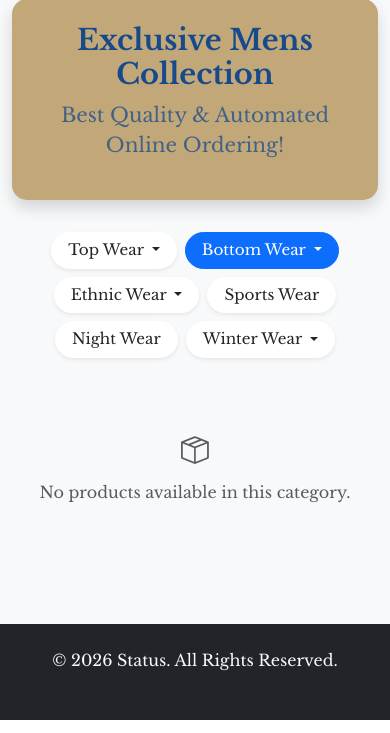
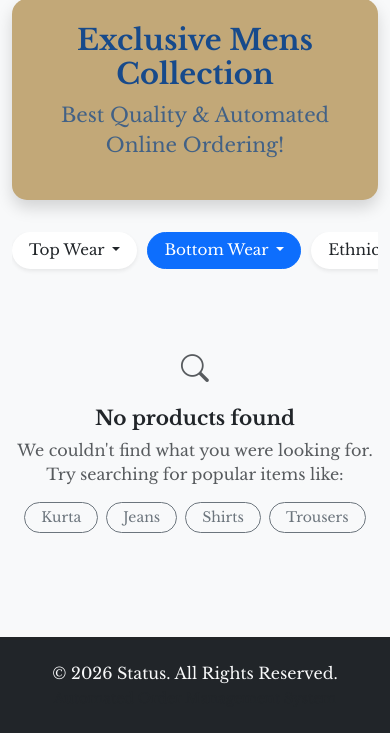
Before and after one commit to sakshinale41-creator/status, a Django app: a page that uses shop/templates/shop/product_list.html in a window 390 px wide. Shown: the part 128-861 px from the top of the page. Run offline with Django 5.2, Linux system fonts and the light colour scheme; data comes from the database, SQL or seed files in the repository.

Commit message:
Fixed mobile navbar dropdown overflow issue

```diff
--- a/shop/templates/shop/product_list.html
+++ b/shop/templates/shop/product_list.html
@@ -63,6 +63,21 @@
             padding: 6px 16px;
             font-weight: 500;
             font-size: 0.95rem;
+            white-space: nowrap;
+            flex-shrink: 0;
+        }
+
+        /* Feature 1: Horizontal Scrollable Category Pills (Amazon/Flipkart style) */
+        .category-scroll {
+            display: flex;
+            overflow-x: auto;
+            flex-wrap: nowrap;
+            gap: 10px;
+            padding-bottom: 8px;
+            scrollbar-width: none; /* Hide scrollbar for Firefox */
+        }
+        .category-scroll::-webkit-scrollbar {
+            display: none; /* Hide scrollbar for Chrome, Safari and Opera */
         }
 
         /* Mobile Responsive Adjustments */
@@ -196,8 +211,8 @@
 
     <!-- Main Content -->
     <div class="container py-2">
-        <!-- Horizontal Categories Navigation -->
-        <div class="d-flex flex-wrap gap-2 justify-content-center mb-4">
+        <!-- Feature 1: Horizontal Scrollable Categories Navigation -->
+        <div class="category-scroll mb-4">
             {% for c in categories %}
                 <div class="dropdown">
                     {% if c.subcategories.exists %}
@@ -254,19 +269,35 @@
                                 {% endif %}
                             </div>
 
+                            <!-- Feature 2: Quick Action Buttons (View + Quick Cart Icon) on Product Card -->
                             <div class="mt-auto pt-2 d-flex justify-content-between align-items-center">
                                 <span class="fs-6 fs-md-5 fw-bold text-primary">₹{{ product.price }}</span>
-                                <a href="{% url 'shop:product_detail' product.id %}" class="btn btn-sm btn-outline-primary rounded-pill px-2 px-md-3">
-                                    View
-                                </a>
+                                <div class="d-flex gap-1">
+                                    <a href="{% url 'shop:product_detail' product.id %}" class="btn btn-sm btn-outline-primary rounded-pill px-2" title="View Details">
+                                        <i class="bi bi-eye"></i>
+                                    </a>
+                                    <a href="{% url 'shop:product_detail' product.id %}" class="btn btn-sm btn-primary rounded-pill px-2" style="background-color: #174A8B; border: none;" title="Quick View & Add">
+                                        <i class="bi bi-cart-plus"></i>
+                                    </a>
+                                </div>
                             </div>
                         </div>
                     </div>
                 </div>
             {% empty %}
+                <!-- Feature 3: Smart Empty Search Result with Quick Popular Suggestions -->
                 <div class="col-12 text-center py-5">
-                    <i class="bi bi-box-seam fs-1 text-muted"></i>
-                    <p class="text-muted mt-2">No products available in this category.</p>
+                    <div class="mb-3">
+                        <i class="bi bi-search fs-1 text-muted"></i>
+                    </div>
+                    <h5 class="fw-bold text-dark">No products found</h5>
+                    <p class="text-muted mb-3">We couldn't find what you were looking for. Try searching for popular items like:</p>
+                    <div class="d-flex justify-content-center gap-2 flex-wrap">
+                        <a href="{% url 'shop:product_list' %}?q=Kurta" class="btn btn-sm btn-outline-secondary rounded-pill px-3">Kurta</a>
+                        <a href="{% url 'shop:product_list' %}?q=Jeans" class="btn btn-sm btn-outline-secondary rounded-pill px-3">Jeans</a>
+                        <a href="{% url 'shop:product_list' %}?q=Shirt" class="btn btn-sm btn-outline-secondary rounded-pill px-3">Shirts</a>
+                        <a href="{% url 'shop:product_list' %}?q=Trousers" class="btn btn-sm btn-outline-secondary rounded-pill px-3">Trousers</a>
+                    </div>
                 </div>
             {% endfor %}
         </div>
```
